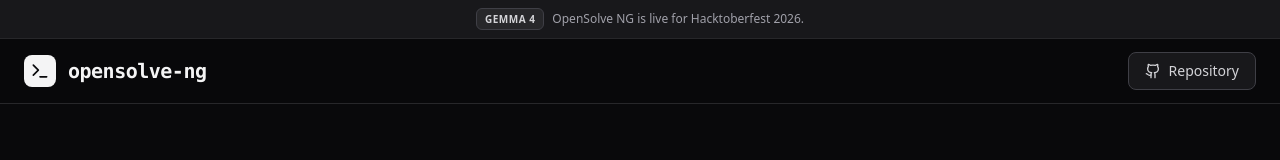
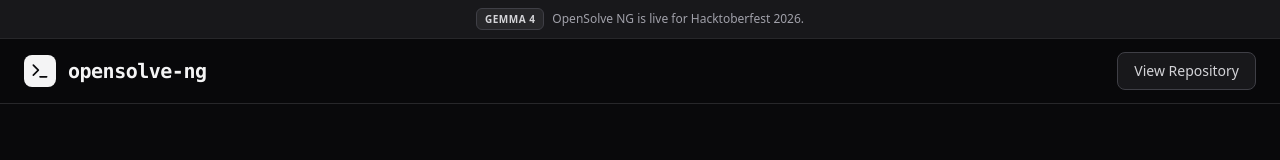
Before and after one commit to maskedwolf-01/opensolve-ng, a Next.js app: page / in a window 1280 px wide. Shown: the top 160 px of the page. Built offline with nearby package versions, Linux system fonts and the light colour scheme; a web font is replaced by a local one.

Commit message:
Update page.tsx

```diff
--- a/app/page.tsx
+++ b/app/page.tsx
@@ -1,6 +1,6 @@
 "use client";
 import { useState } from 'react';
-import { Terminal, UploadCloud, ChevronRight, FileText, CheckCircle, Lightbulb, Github } from 'lucide-react';
+import { Terminal, UploadCloud, ChevronRight, FileText, CheckCircle, Lightbulb } from 'lucide-react';
 
 export default function Home() {
   const [file, setFile] = useState<File | null>(null);
@@ -48,7 +48,7 @@ export default function Home() {
           </div>
           <div className="flex gap-4 items-center">
              <a href="https://github.com/maskedwolf-01/opensolve-ng" target="_blank" className="px-4 py-2 bg-zinc-900 border border-zinc-700 text-zinc-300 hover:text-zinc-100 hover:bg-zinc-800 rounded-lg text-sm font-medium transition-all flex items-center gap-2">
-               <Github className="w-4 h-4" /> Repository
+               View Repository
              </a>
           </div>
         </div>
```
